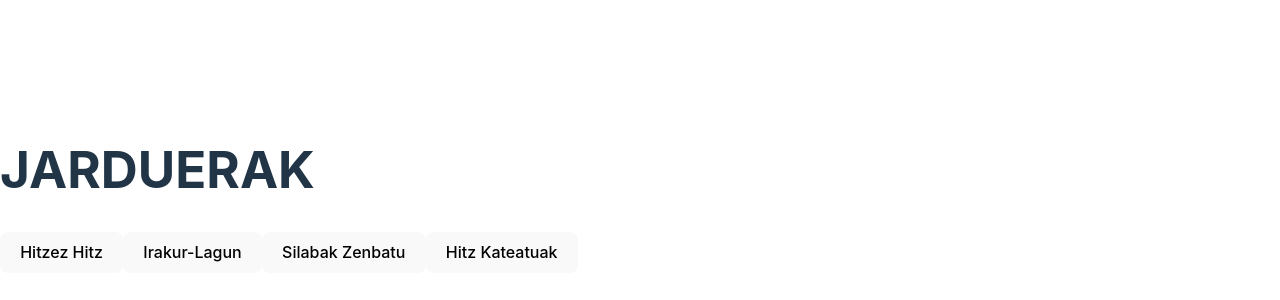
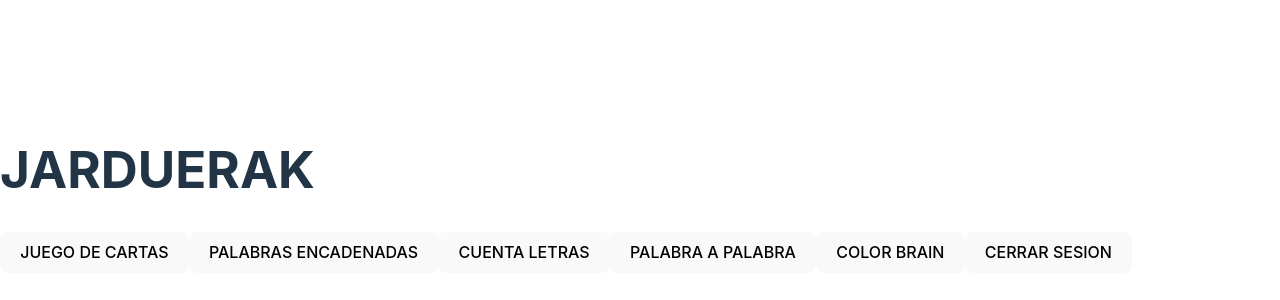
Before and after one commit to vickypineli/irlakurri, a React (Vite) app in the folder front/: page /activities in a window 1280 px wide. Shown: the part 210-510 px from the top of the page. Built offline with nearby package versions, Linux system fonts and the light colour scheme.

Commit message:
linkbutton conponent created

```diff
--- a/front/src/appRouter/appRouter.jsx
+++ b/front/src/appRouter/appRouter.jsx
@@ -6,6 +6,7 @@ import ChainedWords from '../pages/chainedWords/chainedWords.jsx';
 import CountLetters from '../pages/countLetters/countLetters.jsx';
 import Words from '../pages/words/words.jsx';
 import ColorMemory from '../pages/colorMemory/colorMemory.jsx';
+import Error404 from '../pages/error404/error404.jsx';
 
 
 function AppRouter () {
@@ -13,18 +14,13 @@ function AppRouter () {
       <BrowserRouter>
         <Routes>
           <Route path="/" element={<Home />} />
-          <Route path="/activities" element={<Activities />} />
+          <Route path="/activities" element={<Activities prop1="value1" prop2="value2" />} />
           <Route path="/card-game" element={<CardGame />} />
           <Route path="/chained-words" element={<ChainedWords />} />
           <Route path="/count-letters" element={<CountLetters />} />
           <Route path="/play-word-by-word" element={<Words />} />
           <Route path="/color-memory" element={<ColorMemory />} />
-          <Route path="*" element={
-            <>
-             <h1> ERROR 404</h1>
-             <p>La pestaña solicitada no existe</p>
-            </>
-            } />
+          <Route path="*" element={<Error404 />} />
         </Routes>
       </BrowserRouter>
     );
--- /dev/null
+++ b/front/src/components/linkButton.jsx
@@ -0,0 +1,15 @@
+import PropTypes from 'prop-types';
+import { Link } from 'react-router-dom';
+
+const LinkButton = ({ to, text }) => (
+  <Link to={to}>
+    <button>{text}</button>
+  </Link>
+);
+
+LinkButton.propTypes = {
+  to: PropTypes.string.isRequired,
+  text: PropTypes.string.isRequired,
+};
+
+export default LinkButton;
--- a/front/src/pages/activities/activities.jsx
+++ b/front/src/pages/activities/activities.jsx
@@ -1,22 +1,17 @@
-import { Link } from 'react-router-dom'; // Asumiendo que estás utilizando React Router para la navegación
+
+import LinkButton from '../../components/linkButton';
 
 const Activities = () => {
-  const activities = [
-    { name: "Hitzez Hitz", path: "/activities/word-by-word" },
-    { name: "Irakur-Lagun", path: "/activities/play-word-by-word" },
-    { name: "Silabak Zenbatu", path: "/activities/count-letters" },
-    { name: "Hitz Kateatuak", path: "/activities/chained-words" },
-  ];
-
   return (
     <div className="activities-container">
       <h1>JARDUERAK</h1>
       <section className="box-activities">
-        {activities.map(({ name, path }) => (
-          <Link key={path} to={path}>
-            <button>{name}</button>
-          </Link>
-        ))}
+        <LinkButton to="/card-game" text="JUEGO DE CARTAS" />
+        <LinkButton to="/chained-words" text="PALABRAS ENCADENADAS" />
+        <LinkButton to="/count-letters" text="CUENTA LETRAS" />
+        <LinkButton to="/play-word-by-word" text="PALABRA A PALABRA" />
+        <LinkButton to="/color-memory" text="COLOR BRAIN" />
+        <LinkButton to="/" text="CERRAR SESION" />
       </section>
     </div>
   );
--- /dev/null
+++ b/front/src/pages/error404/error404.jsx
@@ -0,0 +1,13 @@
+
+
+const Error404 = () => {
+
+    return (
+        <div id="home-container">
+            <h1>ERROR 404</h1>
+            <h2>Page not found</h2>
+        </div>
+    );
+}
+
+export default Error404;
--- a/front/src/pages/home/home.jsx
+++ b/front/src/pages/home/home.jsx
@@ -1,8 +1,6 @@
 import logo from '../../assets/img/irlakurri.png';
 import { Link } from 'react-router-dom';
 const Home = () => {
-
-
   return (
     <div id="home-container">
       <h1>IRLA-KURRI</h1>
@@ -13,7 +11,7 @@ const Home = () => {
         <article className="login-box">
           <div className="login-date">
           <Link to="/activities">
-              <button>Login</button>
+              <button>sartu</button>
             </Link>
           </div>
         </article>
```
